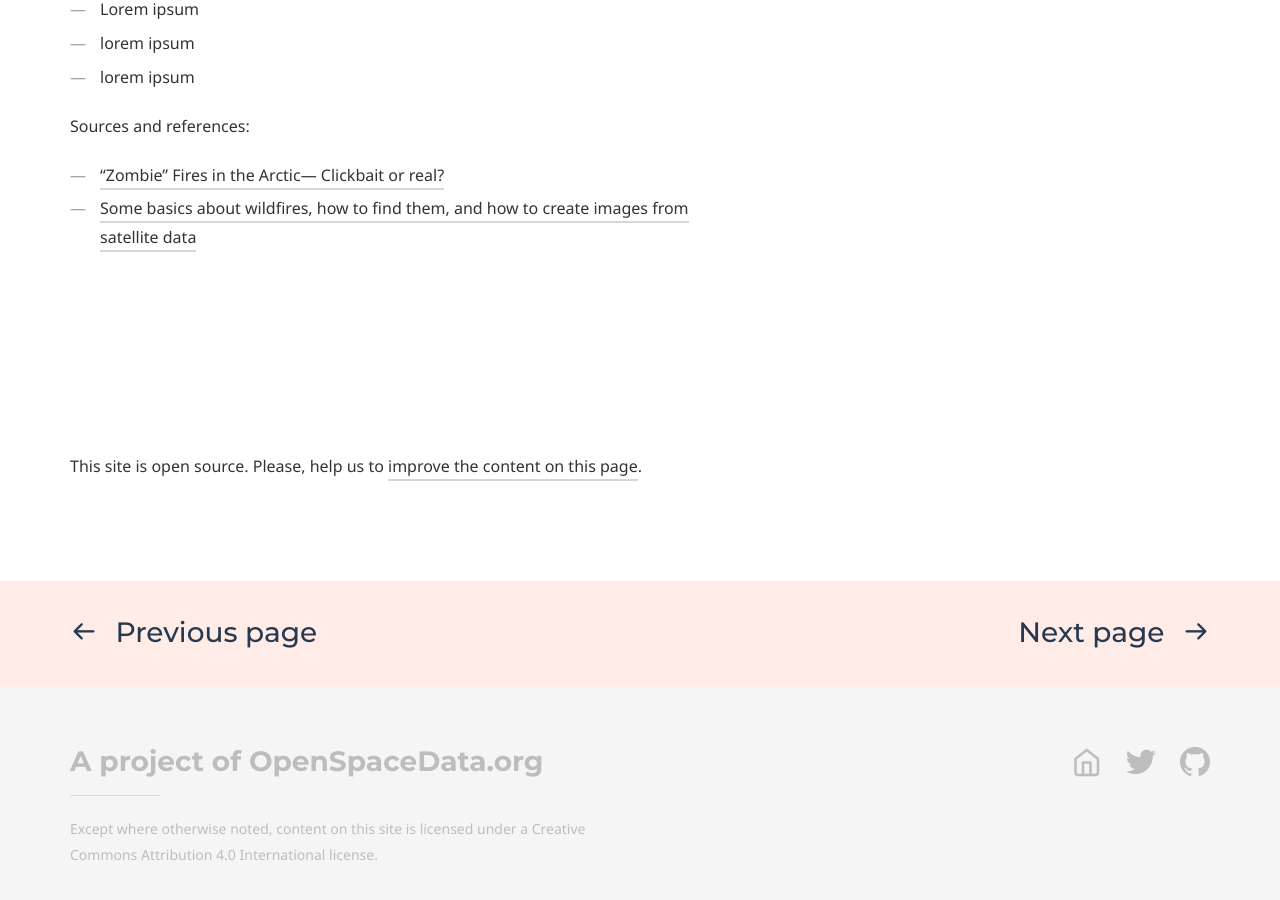
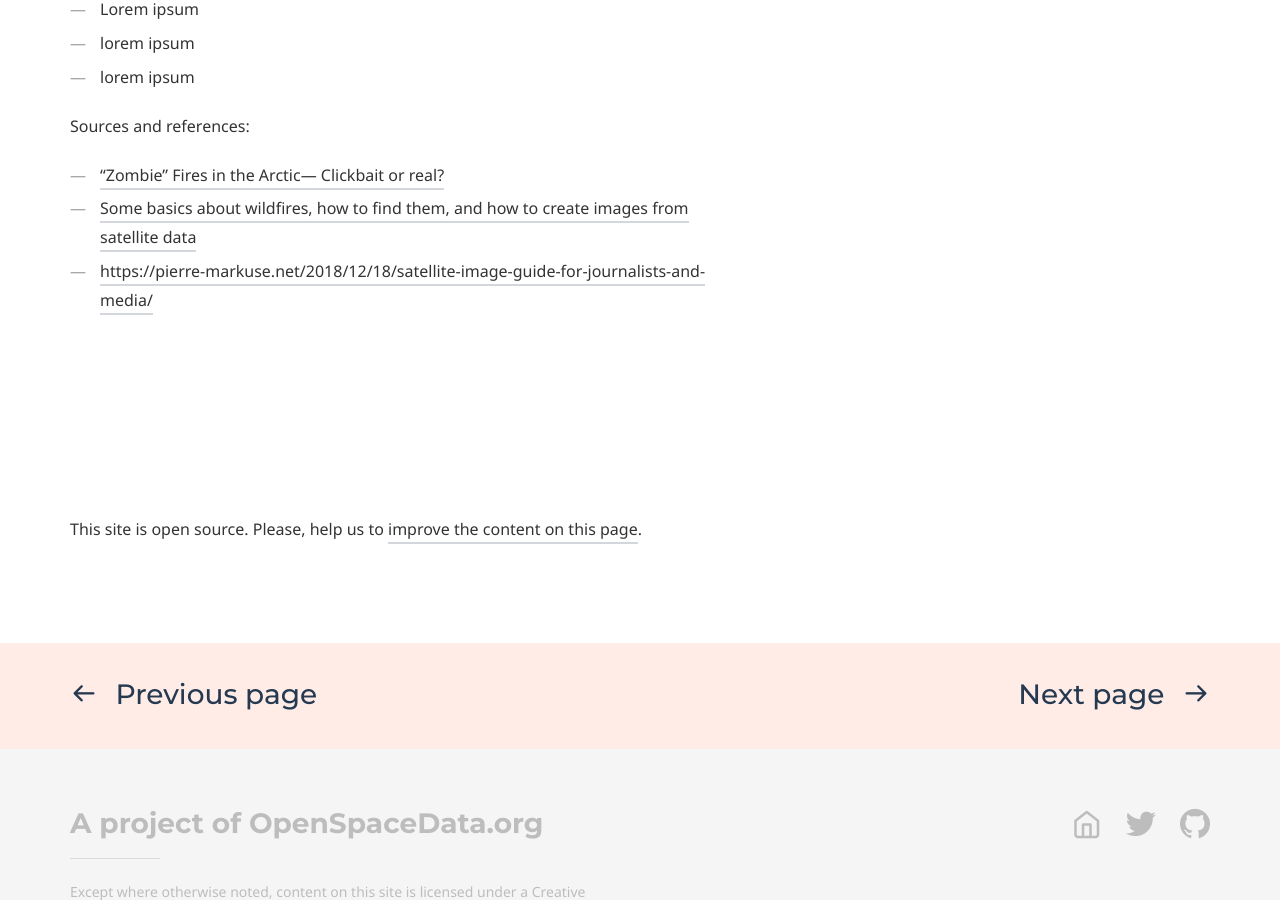
Before and after one commit to OpenSpaceData/learn.openspacedata.org, a Jekyll site: the page built from for-journalists/making-the-invisible-visible-indices-and-bands/index.md, in a window 1280 px wide and 900 px high, scrolled down 807 px. Built offline with Jekyll 4.4.1, drawn with Linux system fonts in a browser that asks for light colours; some web fonts are replaced; part of the change alters nothing that is shown.

Commit message:
Added article to sources section

```diff
--- a/for-journalists/making-the-invisible-visible-indices-and-bands/index.md
+++ b/for-journalists/making-the-invisible-visible-indices-and-bands/index.md
@@ -36,3 +36,4 @@ Outline:
 Sources and references:
 - [“Zombie” Fires in the Arctic— Clickbait or real?](https://medium.com/sentinel-hub/zombie-fires-in-the-arctic-clickbait-or-real-a3eec97a70be)
 - [Some basics about wildfires, how to find them, and how to create images from satellite data](https://pierre-markuse.net/2019/09/17/looking-at-wildfires-and-more-an-introduction/)
+- [https://pierre-markuse.net/2018/12/18/satellite-image-guide-for-journalists-and-media/](https://pierre-markuse.net/2018/12/18/satellite-image-guide-for-journalists-and-media/)
```
